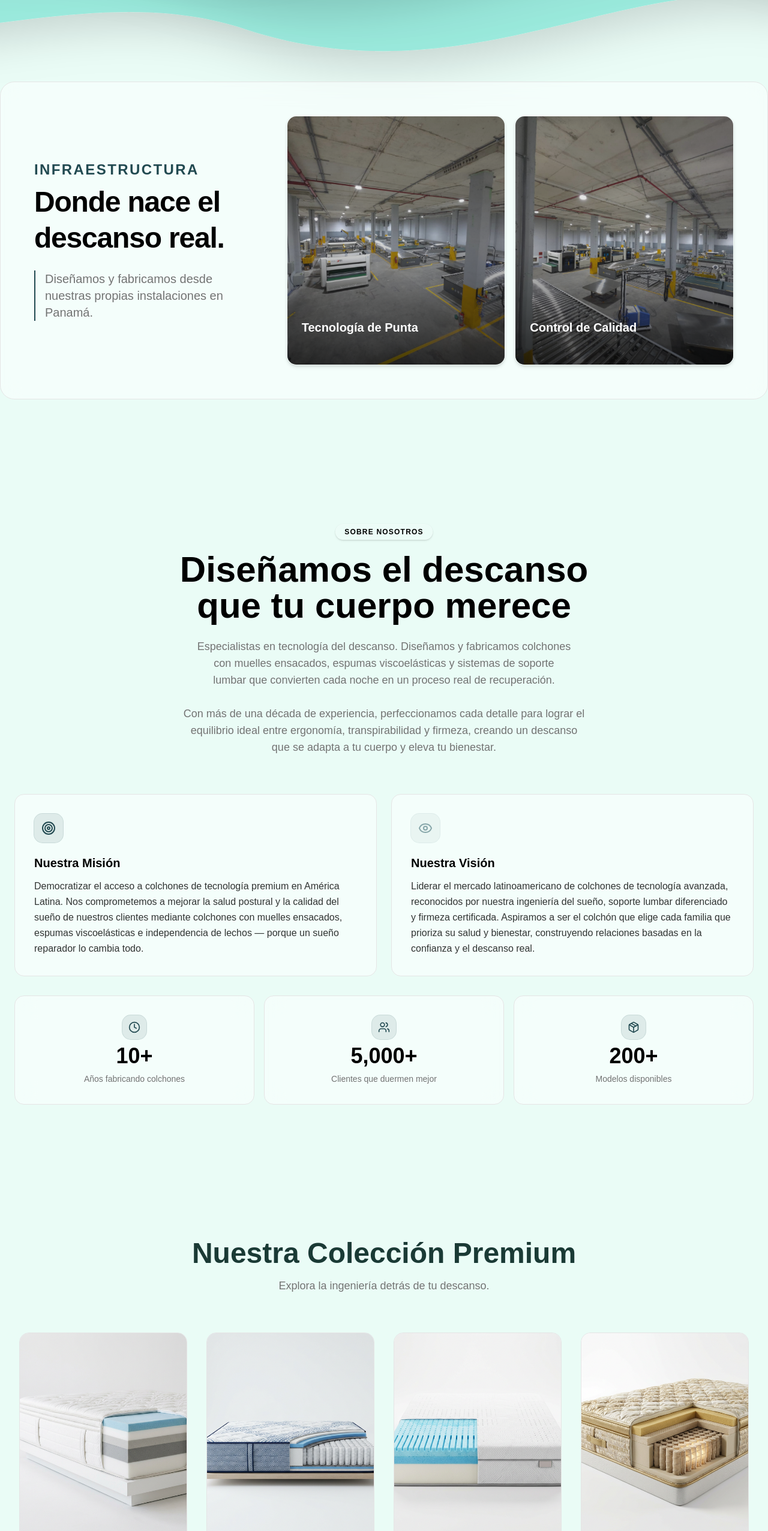
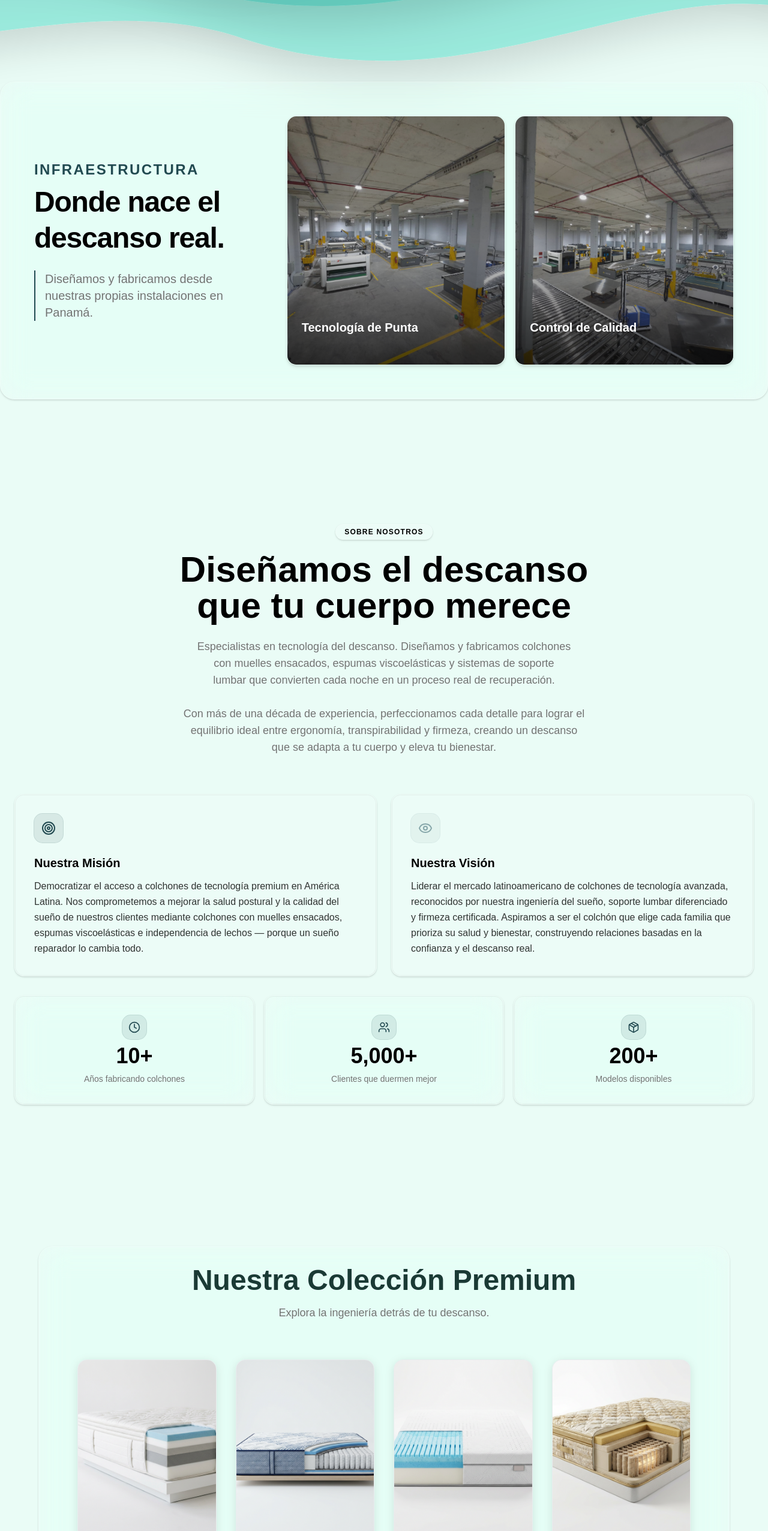
Before and after one commit to edwinforwork14/WH-MATTRESS, a Next.js app: page / in a window 1280 px wide. Shown: the part 924-3477 px from the top of the page at 60% size. Built offline with nearby package versions, Linux system fonts and the light colour scheme.

Commit message:
efecto glass mejorando

```diff
--- a/components/WorkshopGallery.tsx
+++ b/components/WorkshopGallery.tsx
@@ -37,7 +37,7 @@ const WorkshopGallery = () => {
   return (
     <div className='pt-15'>
       <section className="py-20 bg-transparent text-foreground font-sans">
-        <div className="container mx-auto px-4 bg-background/50 border backdrop-blur-lg rounded-3xl p-3 sm:p-8 md:p-14">
+        <div className="container mx-auto px-4 glass rounded-3xl p-3 sm:p-8 md:p-14">
           {/* Flex container para alinear texto e imágenes */}
           <div className="flex flex-col lg:flex-row gap-12 items-center lg:items-center">
 
--- a/components/about-section.tsx
+++ b/components/about-section.tsx
@@ -91,7 +91,7 @@ export default function AboutSection() {
                 >
                     {/* Mission */}
                     <motion.div variants={transitionVariants.item}>
-                        <div className="group relative h-full overflow-hidden rounded-2xl border bg-background/50 backdrop-blur-lg transition-all duration-300 hover:scale-[1.02]">
+                        <div className="glass group relative h-full overflow-hidden rounded-2xl border border-border/60 dark:border-white/10 bg-white/20 dark:bg-white/5 backdrop-blur-2xl shadow-[0_4px_20px_rgba(0,0,0,0.12),inset_0_1px_0_rgba(255,255,255,0.06)] dark:shadow-[0_6px_24px_rgba(0,0,0,0.3),inset_0_1px_0_rgba(255,255,255,0.07)] ring-1 ring-inset ring-black/5 dark:ring-white/5 transition-all duration-300 hover:scale-[1.02] hover:shadow-[0_8px_28px_rgba(0,0,0,0.16),inset_0_1px_0_rgba(255,255,255,0.09)] dark:hover:shadow-[0_12px_36px_rgba(0,0,0,0.4),inset_0_1px_0_rgba(255,255,255,0.10)] hover:border-border dark:hover:border-white/20">
                             <div className="p-8">
                                 <div className="mb-5 flex size-12 items-center justify-center rounded-xl bg-primary/10 text-primary ring-1 ring-primary/20 transition-colors duration-300 group-hover:bg-primary/15">
                                     <Target className="size-6" />
@@ -111,7 +111,7 @@ export default function AboutSection() {
 
                     {/* Vision */}
                     <motion.div variants={transitionVariants.item}>
-                        <div className="group relative h-full overflow-hidden rounded-2xl border bg-background/50 backdrop-blur-lg transition-all duration-300 hover:scale-[1.02]">
+                        <div className="glass group relative h-full overflow-hidden rounded-2xl border border-border/60 dark:border-white/10 bg-white/20 dark:bg-white/5 backdrop-blur-2xl shadow-[0_4px_20px_rgba(0,0,0,0.12),inset_0_1px_0_rgba(255,255,255,0.06)] dark:shadow-[0_6px_24px_rgba(0,0,0,0.3),inset_0_1px_0_rgba(255,255,255,0.07)] ring-1 ring-inset ring-black/5 dark:ring-white/5 transition-all duration-300 hover:scale-[1.02] hover:shadow-[0_8px_28px_rgba(0,0,0,0.16),inset_0_1px_0_rgba(255,255,255,0.09)] dark:hover:shadow-[0_12px_36px_rgba(0,0,0,0.4),inset_0_1px_0_rgba(255,255,255,0.10)] hover:border-border dark:hover:border-white/20">
                             <div className="p-8">
                                 <div className="mb-5 flex size-12 items-center justify-center rounded-xl bg-secondary/10 text-secondary ring-1 ring-secondary/20 transition-colors duration-300 group-hover:bg-secondary/15">
                                     <Eye className="size-6" />
@@ -142,7 +142,7 @@ export default function AboutSection() {
                         <motion.div
                             key={stat.label}
                             variants={transitionVariants.item}
-                            className="group flex flex-col items-center justify-center gap-2 rounded-2xl border bg-background/50 px-6 py-8 text-center backdrop-blur-lg transition-all duration-300 hover:scale-105 last:col-span-2 md:last:col-span-1"
+                            className="glass group flex flex-col items-center justify-center gap-2 rounded-2xl border border-border/60 dark:border-white/10 bg-background/40 dark:bg-white/5 px-6 py-8 text-center backdrop-blur-2xl shadow-[0_4px_20px_rgba(0,0,0,0.12),inset_0_1px_0_rgba(255,255,255,0.06)] dark:shadow-[0_6px_24px_rgba(0,0,0,0.3),inset_0_1px_0_rgba(255,255,255,0.07)] ring-1 ring-inset ring-black/5 dark:ring-white/5 transition-all duration-300 hover:scale-105 hover:shadow-[0_8px_28px_rgba(0,0,0,0.16)] dark:hover:shadow-[0_12px_36px_rgba(0,0,0,0.4)] hover:border-border dark:hover:border-white/20 last:col-span-2 md:last:col-span-1"
                         >
                             <div className="flex size-10 items-center justify-center rounded-xl bg-primary/10 text-primary ring-1 ring-primary/20 transition-colors duration-300 group-hover:bg-primary/15">
                                 {stat.icon}
--- a/components/hero-section.tsx
+++ b/components/hero-section.tsx
@@ -40,7 +40,7 @@ export default function HeroSection() {
                     <div className="h-320 absolute left-0 top-0 w-60 -rotate-45 rounded-full bg-[radial-gradient(50%_50%_at_50%_50%,hsla(0,0%,85%,.06)_0,hsla(0,0%,45%,.02)_80%,transparent_100%)] [translate:5%_-50%]" />
                     <div className="h-320 -translate-y-87.5 absolute left-0 top-0 w-60 -rotate-45 bg-[radial-gradient(50%_50%_at_50%_50%,hsla(0,0%,85%,.04)_0,hsla(0,0%,45%,.02)_80%,transparent_100%)]" />
                 </div>
-                <section className="lg:mt-30 flex flex-col-reverse lg:flex-row justify-between items-center mx-2 sm:mx-4 lg:mx-10 relative overflow-hidden rounded-3xl p-3 sm:p-8 md:p-14 glass dark:bg-background/50 dark:border-border dark:backdrop-blur-lg">
+                <section className="lg:mt-30 flex flex-col-reverse lg:flex-row justify-between items-center mx-2 sm:mx-4 lg:mx-10 relative overflow-hidden rounded-3xl p-3 sm:p-8 md:p-14 glass dark:bg-white/5 dark:border-white/10 dark:backdrop-blur-2xl dark:shadow-[0_8px_32px_rgba(0,0,0,0.35),inset_0_1px_0_rgba(255,255,255,0.07)] dark:ring-1 dark:ring-inset dark:ring-white/5">
                         <div className="w-full lg:w-[60%]">
                             <AnimatedGroup
                                 variants={{
--- a/components/product-grid-container.tsx
+++ b/components/product-grid-container.tsx
@@ -51,7 +51,8 @@ export default function ProductGridContainer() {
     const [selectedProduct, setSelectedProduct] = useState<Product | null>(null);
 
     return (
-        <section className="py-12 md:py-24 bg-transparent font-sans" aria-labelledby="products-heading">
+        <section className="mb-15 py-12 md:py-24 font-sans mx-0 my-2 sm:mx-1 lg:mx-2 rounded-3xl p-3 sm:p-8 md:p-14" aria-labelledby="products-heading">
+            <div className="glass mx-0 my-1 rounded-3xl p-3 sm:p-8 ">
             <div className="mx-auto max-w-7xl px-4 sm:px-6 lg:px-8">
 
                 {/* Header */}
@@ -71,7 +72,7 @@ export default function ProductGridContainer() {
                             key={product.id}
                             layoutId={`card-${product.id}`}
                             onClick={() => setSelectedProduct(product)}
-                            className="group cursor-pointer overflow-hidden rounded-2xl border border-border bg-card/60 backdrop-blur-sm transition-all hover:shadow-xl"
+                            className="group cursor-pointer overflow-hidden rounded-2xl border border-border/60 dark:border-white/10 bg-card/50 dark:bg-white/5 backdrop-blur-xl shadow-[0_3px_16px_rgba(0,0,0,0.1),inset_0_1px_0_rgba(255,255,255,0.06)] dark:shadow-[0_5px_20px_rgba(0,0,0,0.28),inset_0_1px_0_rgba(255,255,255,0.07)] ring-1 ring-inset ring-black/5 dark:ring-white/5 transition-all duration-300 hover:shadow-[0_8px_28px_rgba(0,0,0,0.14)] dark:hover:shadow-[0_12px_36px_rgba(0,0,0,0.4)] hover:border-border dark:hover:border-white/20 hover:scale-[1.02]"
                         >
                             <div className="relative aspect-[4/5] overflow-hidden">
                                 <motion.img
@@ -90,7 +91,7 @@ export default function ProductGridContainer() {
                     ))}
                 </div>
             </div>
-
+        </div>
             {/* ── Modal con Expansión Lateral ── */}
             <AnimatePresence>
                 {selectedProduct && (
```
